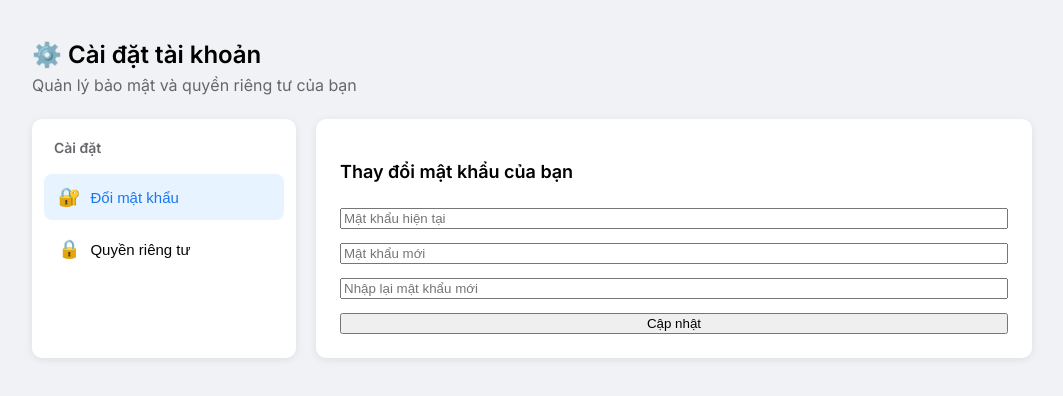
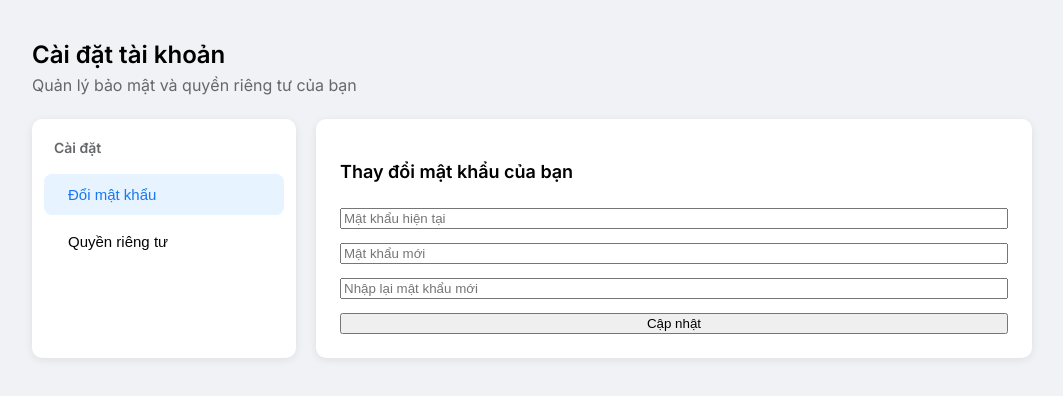
Before and after one commit to DangDacTu/Universe-social-network, a React app in the folder social-network/frontend/: page /settings in a window 1280 px wide. Shown: the top 396 px of the page, without its empty margins (108-1171 px from the left). Built offline with nearby package versions, Linux system fonts and the light colour scheme; sample sign-in values are in the browser's storage; the HTML template or start-up script is replaced by a standard one.

Commit message:
update css for setting

```diff
--- a/social-network/frontend/src/components/Settings/SettingsMenu.jsx
+++ b/social-network/frontend/src/components/Settings/SettingsMenu.jsx
@@ -13,7 +13,7 @@ export default function SettingsMenu({ activeTab, setActiveTab }) {
                 onClick={() => setActiveTab("password")}
                 type="button"
             >
-                <span className="icon">🔐</span>
+                <span className="icon"></span>
                 <span>Đổi mật khẩu</span>
             </button>
 
@@ -23,7 +23,7 @@ export default function SettingsMenu({ activeTab, setActiveTab }) {
                 onClick={() => setActiveTab("privacy")}
                 type="button"
             >
-                <span className="icon">🔒</span>
+                <span className="icon"></span>
                 <span>Quyền riêng tư</span>
             </button>
         </div>
--- a/social-network/frontend/src/pages/user/Setting.jsx
+++ b/social-network/frontend/src/pages/user/Setting.jsx
@@ -17,7 +17,7 @@ export default function Settings() {
 
                 {/* Header */}
                 <div className="settings-header">
-                    <h2 className="setting-title">⚙️ Cài đặt tài khoản</h2>
+                    <h2 className="setting-title">Cài đặt tài khoản</h2>
                     <p>Quản lý bảo mật và quyền riêng tư của bạn</p>
                 </div>
 
```
